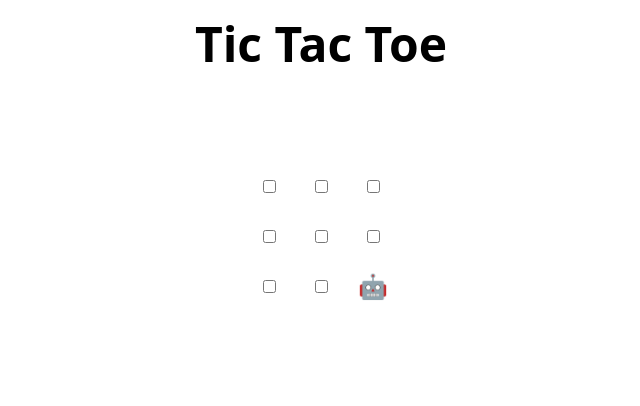
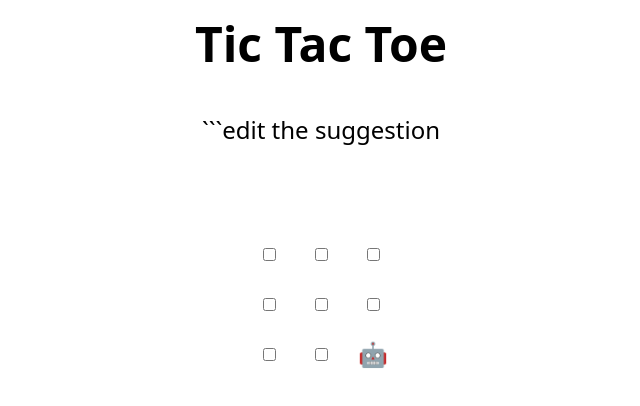
Before and after one commit to 11DIVY11student/skills-review-pull-requests, a plain HTML site: page index.html in a window 1280 px wide. Shown: the whole page, without its empty margins (319-959 px from the left). Drawn offline with Linux system fonts and the light colour scheme.

Commit message:
Update index.html

````diff
--- a/index.html
+++ b/index.html
@@ -45,6 +45,7 @@
     <td><input type="checkbox" /></td>
     <td><input type="checkbox" /></td>
   </tr>
+```edit the suggestion
 </table>
 
 <h2 hidden>Game over, refresh to play again 🧑‍💻 🤖!</h2>
````
